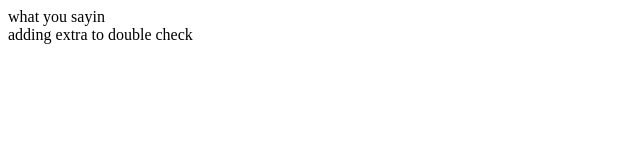
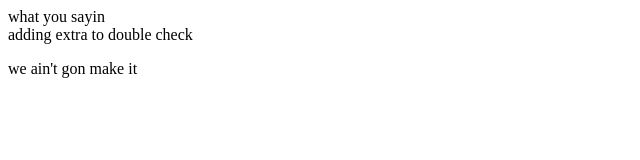
Before and after one commit to tck-cy/demo-repo, a plain HTML site: page index.html in a window 1280 px wide. Shown: the whole page, without its empty margins (0-640 px from the left). Drawn offline with Linux system fonts and the light colour scheme.

Commit message:
added despair to line 3

```diff
--- a/index.html
+++ b/index.html
@@ -1,2 +1,3 @@
 <div>what you sayin</div>
 <div>adding extra to double check</div>
+<p>we ain't gon make it</p>
```
